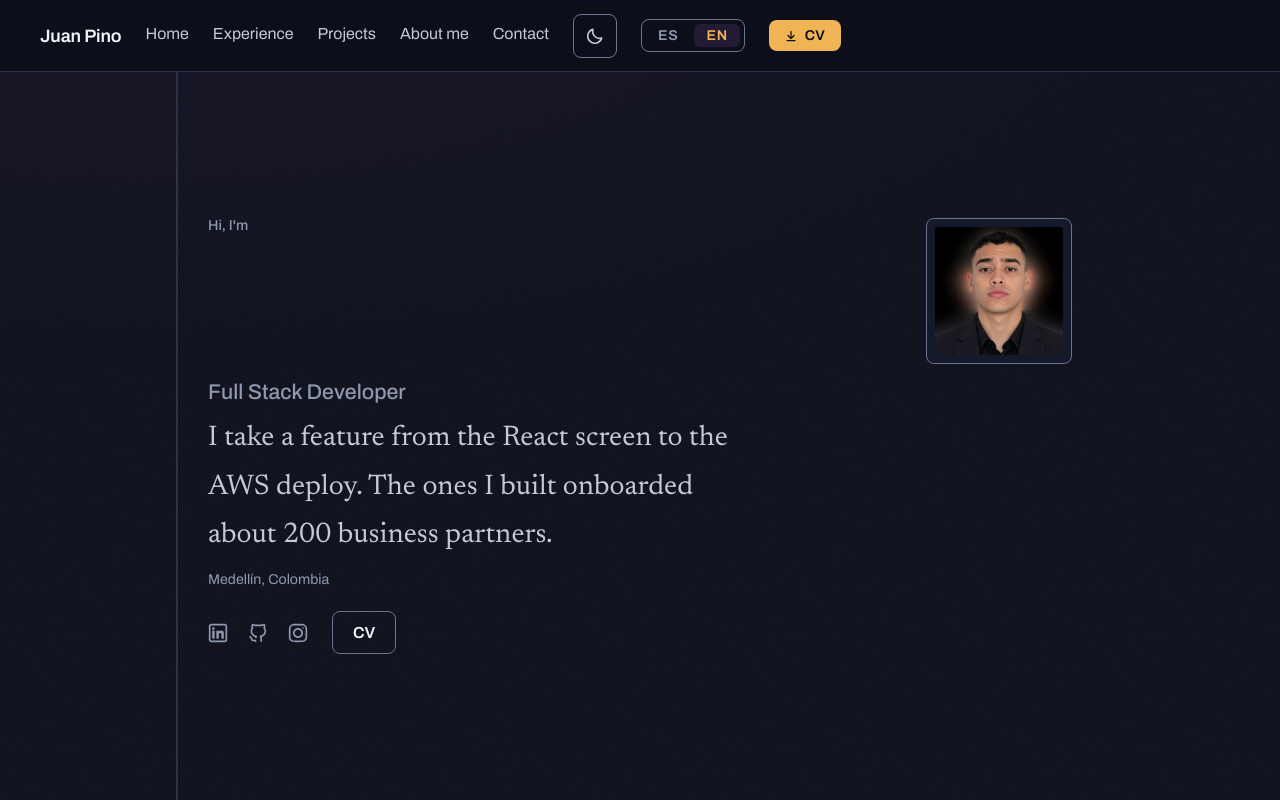
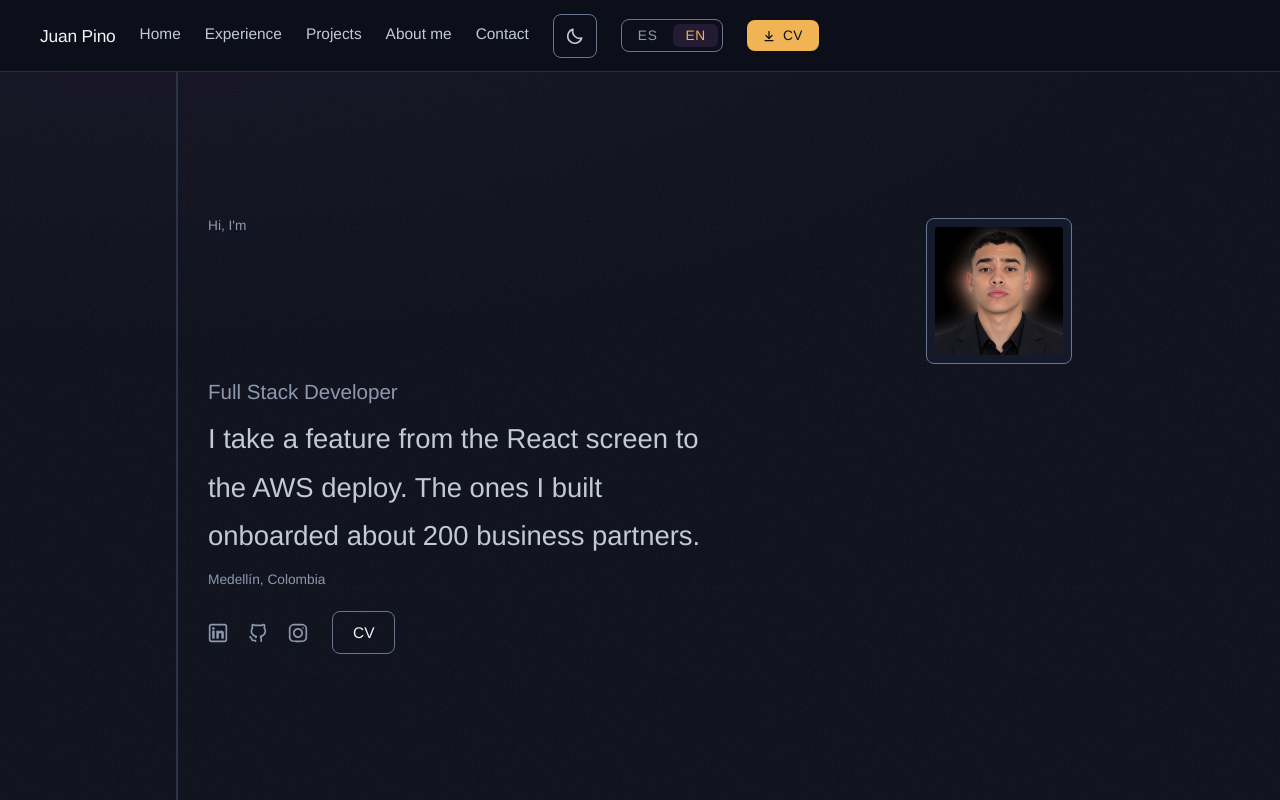
Before and after one commit to MonkeyDPino/pinodev, a React (Vite) app: page / in a window 1280 px wide. Shown: the top 800 px of the page. Built offline with nearby package versions, Linux system fonts and the light colour scheme.

Commit message:
feat(foundation): add motion, self-host fonts and drop serif accent
Install motion behind LazyMotion + MotionConfig reducedMotion=user, self-host
Archivo (wdth+wght) and JetBrains Mono via Fontsource, retire Newsreader,
add --font-mono token and remove em/en-dashes from visible copy.

```diff
--- a/index.html
+++ b/index.html
@@ -38,8 +38,6 @@
       content="https://www.pinodev.app/images/preview.webp"
     />
     <title>pinodev 👨‍💻 | Full Stack Developer</title>
-    <link rel="preconnect" href="https://fonts.googleapis.com">
-    <link rel="preconnect" href="https://fonts.gstatic.com" crossorigin>
     <!-- Theme bootstrap — APPROVED #1869. Restores a previously chosen
          LIGHT preference before first paint; dark needs no JS at all,
          since :root already carries the dark tokens (A2). Runs before
@@ -53,7 +51,6 @@
         if (t === "light") document.documentElement.setAttribute("data-theme", "light");
       } catch (e) {}
     </script>
-    <link href="https://fonts.googleapis.com/css2?family=Archivo:wdth,wght@87..112,400..700&family=Newsreader:wght@400&display=swap" rel="stylesheet">
   </head>
   <body>
     <div id="root"></div>
--- /dev/null
+++ b/odd/tasks/kinetic-redesign.md
@@ -0,0 +1,59 @@
+# Kinetic redesign (hybrid cube hero)
+
+## Objective
+Replace the current templated look with a kinetic, non-generic portfolio: a scroll-driven 3D cube hero whose six faces preview the main sections, followed by full flat sections with motion-led layouts.
+
+## Problem
+Every section repeats the same fade/stagger reveal, Certifications is a de-facto 3-equal-card row, two type families compete (Archivo + Newsreader serif), fonts load from a Google Fonts `<link>`, and visible copy contains em-dashes. The strongest asset (Archivo's variable `wdth`/`wght` axes) is used once.
+
+## Why
+Recruiters and tech leads scan fast; the site must be memorable in the first viewport without sacrificing scannable content below it.
+
+## Scope
+- In: visual layer, motion layer, fonts, tokens, section layouts, copy punctuation fixes.
+- Out: CV content changes, IA changes (section order and anchor IDs stay), new pages, palette change.
+
+## Constraints
+- Keep the dark-first brand and the violet -> magenta -> amber ramp (previously approved; amber is the single accent on dark).
+- Reduced motion is the base rendering: no resting `opacity: 0`, transform offset or `visibility: hidden` outside `@media (prefers-reduced-motion: no-preference)` / Motion's reduced-motion gating.
+- `data-theme` contract unchanged (absent = dark, `"light"` only explicit value).
+- `localeParity` must keep passing (`tsc -b`).
+- Anchor IDs unchanged: `home, experience, projects, about_me, contact, education, certifications, technologies`.
+- Motion via the `motion` package (`motion/react`) behind `LazyMotion`; no GSAP; no `window` scroll listeners; animate only `transform`, `opacity`, `clip-path` and font axes.
+- Taste Skill dials: DESIGN_VARIANCE 8, MOTION_INTENSITY 9, VISUAL_DENSITY 3.
+
+## Configuration
+- TDD: off. Source: `CLAUDE.md` ("There are no tests configured in this project"). Runner: none.
+- Applicable checks per task: `npm run build`, `npm run lint`, browser check (dark + light, reduced motion on + off) via `playwright-cli`.
+- Delivery strategy: ask-on-risk (default). Chain strategy: feature-branch-chain (user choice). Integration branch `feat/kinetic-redesign` (from `main`); each task branch (e.g. `feat/kinetic-foundation`) opens its PR into `feat/kinetic-redesign`; one final PR brings `feat/kinetic-redesign` into `main`.
+- Forecast: ~2,000-2,800 authored changed lines across 6 tasks (exceeds the ~400 budget, so the work ships as chained PRs).
+
+## Tasks
+
+- [ ] **T1 Foundation** (route: delegated writer; trigger: 2+ non-trivial files)
+  - Install `motion`; wrap the app in `LazyMotion` (`domAnimation` or `domMax` as needed) + `MotionConfig reducedMotion="user"`.
+  - Self-host fonts: Archivo variable (with `wdth` + `wght` axes) and JetBrains Mono; remove the Google Fonts `<link>`s; keep metric-adjusted fallbacks.
+  - Retire Newsreader: single display/body family (Archivo); JetBrains Mono only for technical labels (dates, stack tags).
+  - Add `--font-mono` token.
+  - Remove em-dashes / en-dash separators from visible copy in `en.json` and `es.json`.
+  - Acceptance: build + lint pass; no `fonts.googleapis.com` request; no `—`/`–` in locale values; site renders identically in structure in both themes.
+- [ ] **T2 Cube hero** (route: delegated writer)
+  - Sticky stage inside a ~6-viewport container; faces Front=Home, Right=Experience, Back=Projects, Left=About, Top=Credentials, Bottom=Contact.
+  - `useScroll` -> `useTransform` -> `useSpring` drives `rotateY` through the 4 side faces, then `rotateX` for top/bottom; CSS scroll-snap point per face.
+  - Faces not facing the viewer are `inert`; clicking a face scrolls to its full section.
+  - Fallback: reduced motion or below `$bp-md` renders a flat hero + preview link list (no 3D).
+  - Acceptance: rotation smooth, rests square at every snap, keyboard focus only reaches the visible face, fallback verified.
+- [ ] **T3 Experience timeline** (StoryStream-style rail: sticky dates, ramp-filled rail, word-by-word outcome reveal).
+- [ ] **T4 Projects** (horizontal scroll pan inside a sticky section; `layoutId` shared-element expansion into the gallery; vertical scroll-snap fallback on mobile / reduced motion).
+- [ ] **T5 About / Technologies / Credentials** (scroll word reveal manifesto; single velocity-reactive marquee; offset credentials list replacing the 3-equal-card row).
+- [ ] **T6 Header / Footer / Contact** (header face indicator while inside the cube; sticky reveal footer; magnetic contact CTA).
+
+## Progress
+- Branch `feat/kinetic-foundation` created from `main`; integration branch `feat/kinetic-redesign` created at the same `main` commit.
+- T1 delegated to one writer (trigger: 2+ non-trivial files: index.html, main/App entry, index.scss, variables.scss, locales).
+
+## Verification evidence
+(none yet)
+
+## Next step
+T1 Foundation.
--- a/package.json
+++ b/package.json
@@ -11,8 +11,11 @@
   },
   "dependencies": {
     "@emailjs/browser": "^4.4.1",
+    "@fontsource-variable/archivo": "^5.3.0",
+    "@fontsource-variable/jetbrains-mono": "^5.3.0",
     "i18next": "^25.10.5",
     "i18next-browser-languagedetector": "^8.2.1",
+    "motion": "^13.4.4",
     "react": "^18.3.1",
     "react-dom": "^18.3.1",
     "react-i18next": "^16.6.2",
--- a/src/App.tsx
+++ b/src/App.tsx
@@ -1,3 +1,4 @@
+import { LazyMotion, MotionConfig, domAnimation } from "motion/react";
 import { useTranslation } from "react-i18next";
 import "./App.scss";
 import Experience from "./components/Experience/Experience";
@@ -15,7 +16,8 @@ function App() {
   const { t } = useTranslation();
 
   return (
-    <>
+    <LazyMotion features={domAnimation} strict>
+      <MotionConfig reducedMotion="user">
         <a className="skip-link" href="#main">
           {t("skip_to_content")}
         </a>
@@ -34,7 +36,8 @@ function App() {
           <Technologies />
         </main>
         <Footer />
-    </>
+      </MotionConfig>
+    </LazyMotion>
   );
 }
 
--- a/src/components/Experience/Experience.tsx
+++ b/src/components/Experience/Experience.tsx
@@ -29,7 +29,7 @@ export default function Experience() {
             >
               <div className="experience__entry__rail">
                 <span className="experience__entry__date">
-                  {formatYearMonth(item.start)} –{" "}
+                  {formatYearMonth(item.start)} -{" "}
                   {item.end ? formatYearMonth(item.end) : t("experience_current")}
                 </span>
                 {item.end === null && (
--- a/src/components/Home/Home.scss
+++ b/src/components/Home/Home.scss
@@ -83,13 +83,16 @@
   color: var(--text-muted);
 }
 
-// The positioning sentence — Newsreader marks "Juan speaking", the same
-// semantic device D5 uses for the AboutMe column.
+// The positioning sentence — "Juan speaking", the same semantic device
+// D5 uses for the AboutMe column. No second family anymore: the voice
+// shift comes from the variable axes alone — narrower (`wdth` 87, the
+// same compressed end `name-resolve` animates from) and regular weight,
+// against every heading's wide/bold (`wdth` 112) display voice.
 .home__positioning {
   max-width: 34ch;
-  font-family: "Newsreader", "Newsreader Fallback", Georgia, serif;
   font-size: var(--fs-xl);
   font-weight: 400;
+  font-variation-settings: "wdth" 87;
   line-height: 1.7;
   color: var(--text-body);
 
--- a/src/index.scss
+++ b/src/index.scss
@@ -3,19 +3,17 @@
 // ============================================================
 // A5 — Font loading
 //
-// Metric-adjusted fallback stacks, so the FOUT reflow between the
+// Metric-adjusted fallback stack, so the FOUT reflow between the
 // fallback and the real webfont is minimized. `size-adjust` scales the
-// fallback's average glyph width to Archivo's/Newsreader's; the
-// ascent/descent overrides make its line box match too.
+// fallback's average glyph width to Archivo's; the ascent/descent
+// overrides make its line box match too.
 //
-// MEASURED, not invented: both fallbacks were computed by downloading
-// the real variable font files (Archivo `wght=400 wdth=100` — the
-// static "everything else" instance per the type spec; Newsreader
-// `wght=400 opsz=18`) and reading their `hhea`/`OS/2` tables with
-// fontTools, then comparing against a metric-compatible local
-// substitute measured the same way: Liberation Sans (Red Hat's
-// metric clone of Arial) for the sans fallback, Gelasio (Google's
-// metric clone of Georgia) for the serif fallback.
+// MEASURED, not invented: computed by downloading the real variable
+// font file (Archivo `wght=400 wdth=100` — the static "everything
+// else" instance per the type spec) and reading its `hhea`/`OS/2`
+// tables with fontTools, then comparing against a metric-compatible
+// local substitute measured the same way: Liberation Sans (Red Hat's
+// metric clone of Arial).
 //   size-adjust      = (real avgCharWidth/unitsPerEm) / (fallback avgCharWidth/unitsPerEm)
 //   ascent-override  = (real ascent/unitsPerEm) / size-adjust
 //   descent-override = (real |descent|/unitsPerEm) / size-adjust
@@ -30,18 +28,6 @@
   size-adjust: 96.45%;
   ascent-override: 91.03%;
   descent-override: 21.77%;
-  line-gap-override: 0%;
-}
-
-@font-face {
-  font-family: "Newsreader Fallback";
-  src:
-    local("Georgia"),
-    local("Gelasio"),
-    local("Times New Roman");
-  size-adjust: 92.45%;
-  ascent-override: 79.5%;
-  descent-override: 28.66%;
   line-gap-override: 0%;
 }
 
@@ -74,7 +60,7 @@ body {
   background: var(--surface-page);
   color: var(--text-body);
   font-family:
-    "Archivo",
+    "Archivo Variable",
     "Archivo Fallback",
     Arial,
     sans-serif;
--- a/src/locales/es.json
+++ b/src/locales/es.json
@@ -40,10 +40,10 @@
   "projects_modal_next": "Imagen siguiente",
   "projects_modal_goto": "Ir a la imagen {{index}}",
   "projects_0_description": "App web para buscar y explorar GIFs con la API de Giphy.",
-  "projects_1_description": "Comparador de cotizaciones en tiempo real para asesores de seguros. Tras completar un formulario del cliente, las ofertas de las principales aseguradoras colombianas — Sura, Allianz, HDI, Mapfre y más — se obtienen y actualizan en vivo por WebSocket.",
+  "projects_1_description": "Comparador de cotizaciones en tiempo real para asesores de seguros. Tras completar un formulario del cliente, las ofertas de las principales aseguradoras colombianas (Sura, Allianz, HDI, Mapfre y más) se obtienen y actualizan en vivo por WebSocket.",
   "projects_2_description": "Panel de configuración backoffice para la plataforma de asesores. Gestiona credenciales de API de aseguradoras, personaliza el comparador, controla la disponibilidad de productos y administra usuarios desde un único panel.",
   "projects_3_description": "Aplicación web y PWA para clientes de seguros. Los usuarios pueden solicitar cotizaciones, hacer seguimiento a sus pólizas con el asesor y recibir notificaciones push para renovaciones de SOAT, revisión tecnomecánica y vencimientos.",
-  "projects_4_description": "Formulario de cotización SOAT integrado en un portal de clientes, con MercadoPago para el pago y la API de Previsora para la emisión de la póliza — del formulario a la póliza emitida en un solo flujo.",
+  "projects_4_description": "Formulario de cotización SOAT integrado en un portal de clientes, con MercadoPago para el pago y la API de Previsora para la emisión de la póliza: del formulario a la póliza emitida en un solo flujo.",
   "projects_5_description": "Blog full-stack con resúmenes y etiquetas generados por IA.",
 
   "about_title": "Sobre Mí",
@@ -67,7 +67,7 @@
   "certifications_2_name": "Estructuras de Datos en Python",
   "certifications_0_description": "Dota a los individuos de habilidades de programación fundamentales y avanzadas, con enfoque en el desarrollo de aplicaciones web dinámicas y responsivas.",
   "certifications_1_description": "Aprende a diseñar, codificar y desplegar soluciones web usando frameworks y tecnologías modernas.",
-  "certifications_2_description": "Cubrió los conceptos fundamentales de estructuras de datos en Python — arreglos, listas enlazadas, pilas, colas y árboles — dentro de una especialización más amplia en Python.",
+  "certifications_2_description": "Cubrió los conceptos fundamentales de estructuras de datos en Python (arreglos, listas enlazadas, pilas, colas y árboles) dentro de una especialización más amplia en Python.",
 
   "languages_title": "Idiomas",
   "language_spanish": "Español",
--- a/src/main.tsx
+++ b/src/main.tsx
@@ -1,5 +1,10 @@
 import { StrictMode } from "react";
 import { createRoot } from "react-dom/client";
+// Self-hosted variable fonts (replaces the removed Google Fonts <link>).
+// `wdth.css` is the entry that bundles both the `wdth` and `wght` axes;
+// the default `index.css` entry only carries `wght`.
+import "@fontsource-variable/archivo/wdth.css";
+import "@fontsource-variable/jetbrains-mono";
 import "./index.scss";
 import "./i18n";
 import App from "./App.tsx";
--- a/src/styles/variables.scss
+++ b/src/styles/variables.scss
@@ -84,6 +84,17 @@ $bp-xl: 80rem;  // 1280px  max widths comfortably reached
   --icon-md: 1.25rem;
   --icon-lg: 1.75rem;
 
+  // --- C2: type families. The body/display family is set directly on
+  // `body` (index.scss) since it needs no semantic indirection — there
+  // is only one. `--font-mono` exists for technical labels (dates,
+  // stack tags) that want a monospaced rhythm; nothing consumes it yet.
+  --font-mono:
+    "JetBrains Mono Variable",
+    ui-monospace,
+    SFMono-Regular,
+    Menlo,
+    monospace;
+
   // --- C2: type scale — dual ratio (1.333 perfect-fourth above 1rem,
   // 1.125 major-second at and below), same in both themes. Specified in
   // the design's typography section but never wired into this file by
```
Also changed, not shown: src/components/AboutMe/AboutMe.scss (+7 -5 lines), src/locales/en.json (+4 -4 lines), 1 other file (tests, documents, lock files or other folders). Lines whose indentation alone changed are shown as unchanged.
